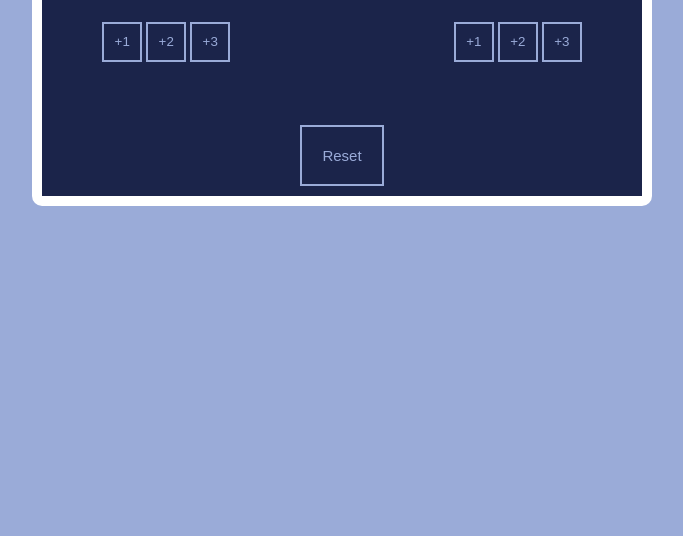
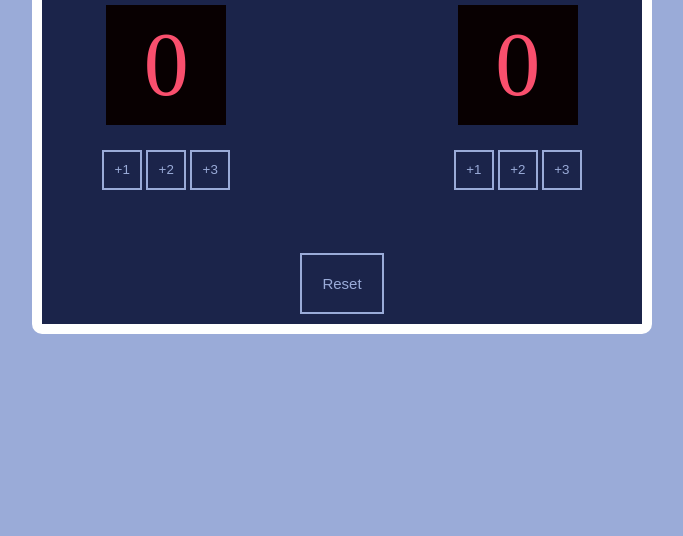
Before and after one commit to J-David-Baxter/scoreboard, a plain HTML site: page index.html in a window 1280 px wide. Shown: the part 264-800 px from the top of the page, without its empty margins (298-981 px from the left). Drawn offline with Linux system fonts and the light colour scheme.

Commit message:
Center board vertically

```diff
--- a/index.html
+++ b/index.html
@@ -8,6 +8,7 @@
     <link rel="stylesheet" href="./styles.css">
 </head>
 <body>
+    <div class="display-wrapper">
         <div class="scoreboard-container">
             <div class="team-section">
                 <h1 class="title">HOME</h1>
@@ -29,6 +30,7 @@
                 <button class="score-btn" id="away-plus-three" onclick="awayPlus3()">+3</button>
             </div>
         </div>
+    </div>
     <script src="./index.js"></script>
 </body>
 </html>
--- a/styles.css
+++ b/styles.css
@@ -2,6 +2,13 @@ body {
    box-sizing: border-box;
    text-align: center;
    background-color: #9AABD8;
+}
+
+.display-wrapper {
+    display: flex;
+    justify-content: center;
+    align-items: center;
+    height: 95vh;
 }
 
 .scoreboard-container {
@@ -9,8 +16,7 @@ body {
     border: 10px solid white;
     width: 600px;
     height: 400px;
-    margin: 0 auto;
-    margin-top: 50px;
+    margin: 50px auto;
     background: #1B244A;
     border-radius: 10px;
 }
```
Lines whose indentation alone changed are shown as unchanged.
